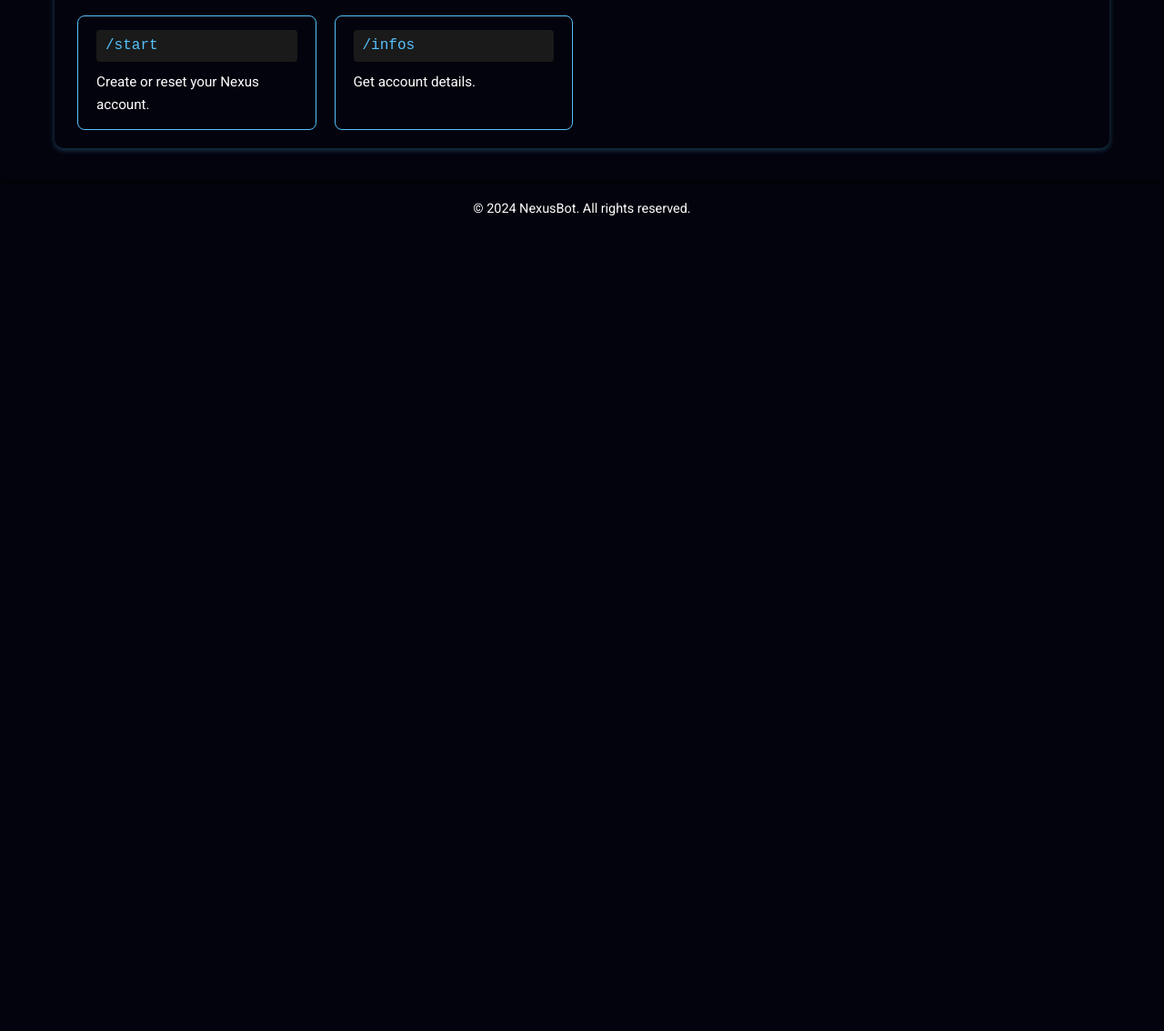
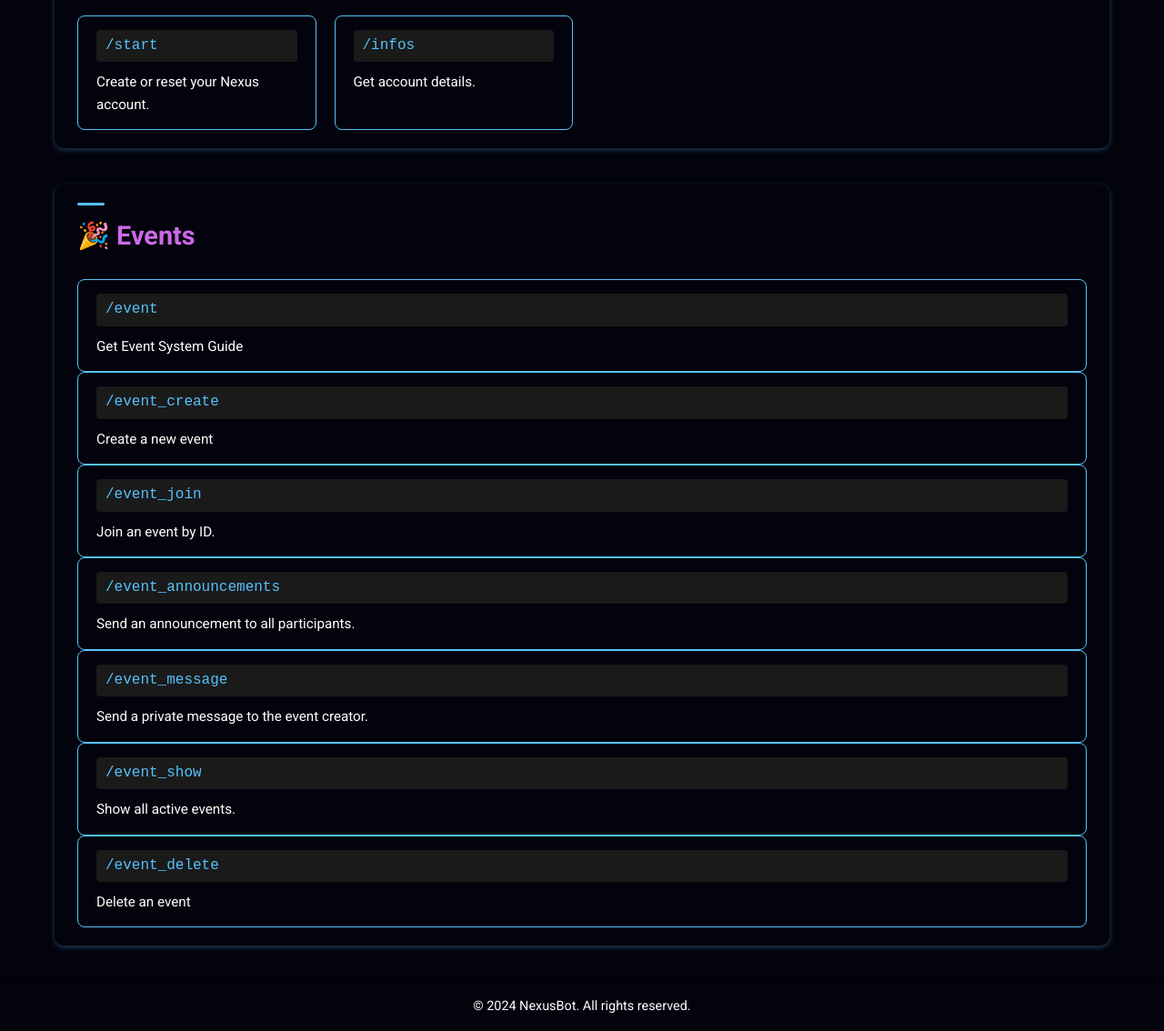
Before and after one commit to Fire5917/NexusWeb, a plain HTML site: page commands.html in a window 1280 px wide. Shown: the part 1658-2792 px from the top of the page at 91% size. Before the commit the page ends 1914 px from the top, so only its background shows below. Drawn offline with nearby package versions, Linux system fonts and the light colour scheme.

Commit message:
Add event commands to commands.html for event management functionality

```diff
--- a/commands.html
+++ b/commands.html
@@ -157,6 +157,38 @@
                     </div>
                 </div>
             </div>
+            <div class="command-category">
+                <!--Events-->
+                <h2>🎉 Events</h2>
+                <div class="command-card">
+                    <code>/event</code>
+                    <p>Get Event System Guide</p>
+                </div>
+                <div class="command-card">
+                    <code>/event_create</code>
+                    <p>Create a new event</p>
+                </div>
+                <div class="command-card">
+                    <code>/event_join</code>
+                    <p>Join an event by ID.</p>
+                </div>
+                <div class="command-card">
+                    <code>/event_announcements</code>
+                    <p>Send an announcement to all participants.</p>
+                </div>
+                <div class="command-card">
+                    <code>/event_message</code>
+                    <p>Send a private message to the event creator.</p>
+                </div>
+                <div class="command-card">
+                    <code>/event_show</code>
+                    <p>Show all active events.</p>
+                </div>
+                <div class="command-card">
+                    <code>/event_delete</code>
+                    <p>Delete an event</p>
+                </div>
+            </div>
         </section>
     </main>
 
```
